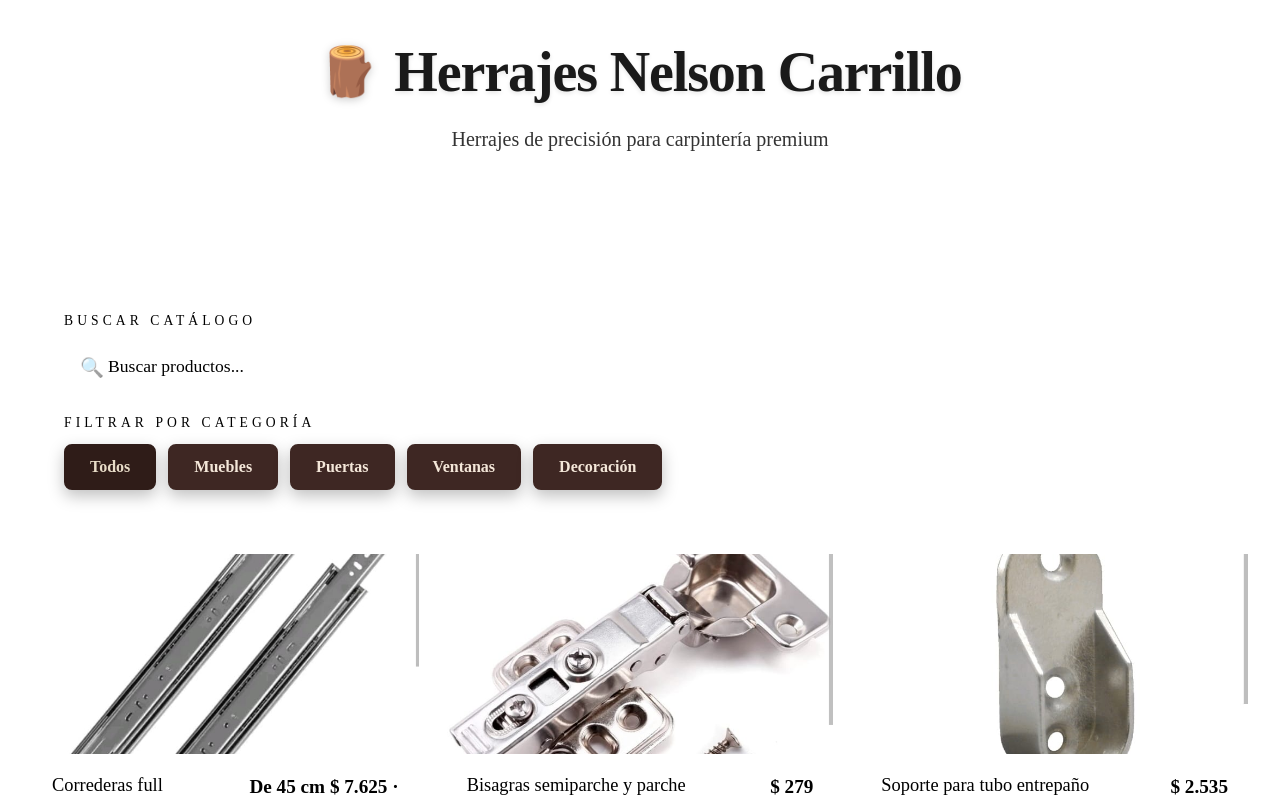
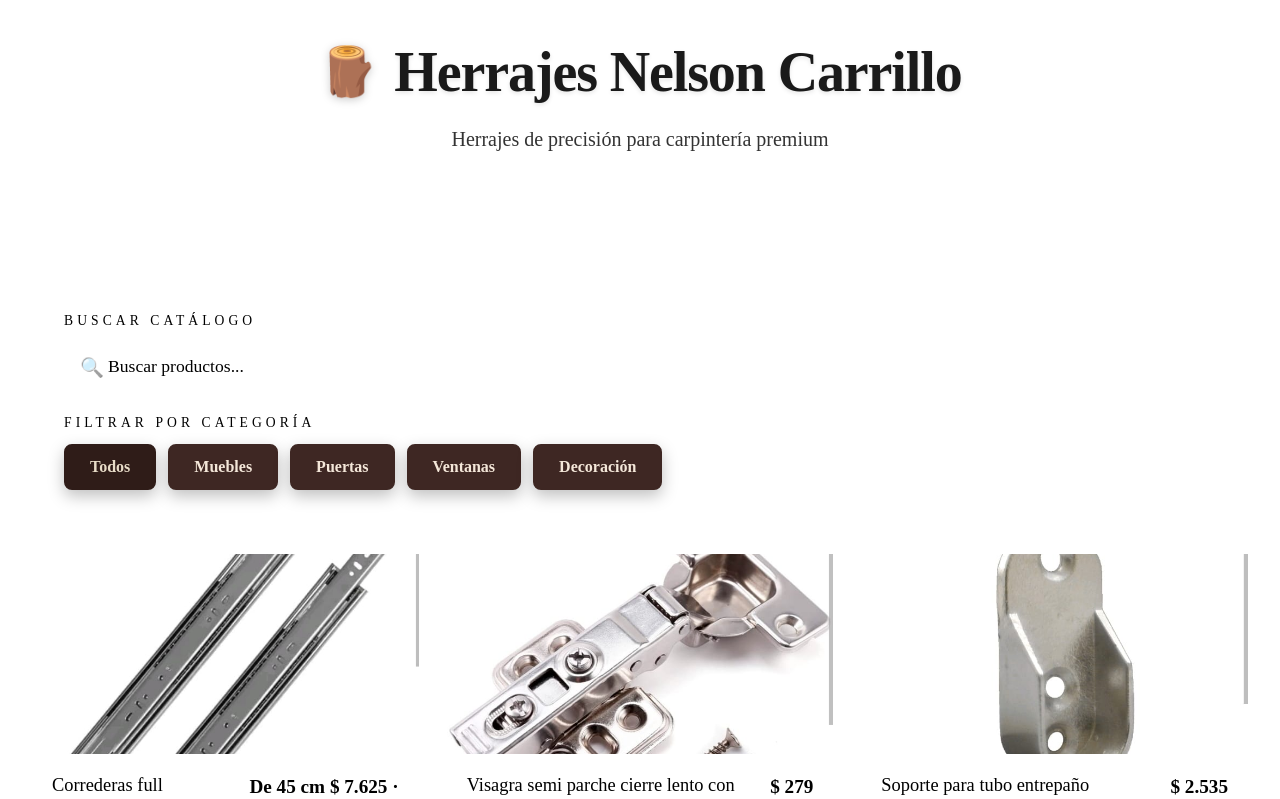
Before and after one commit to WalterJaramillo/broshure_herrajes, an Angular app: page / in a window 1280 px wide. Shown: the top 799 px of the page. Built offline with nearby package versions, Linux system fonts and the light colour scheme.

Commit message:
fix: rename segunda bisagra item

```diff
--- a/src/app/app.ts
+++ b/src/app/app.ts
@@ -25,7 +25,7 @@
 
   protected readonly materials: Material[] = [
     { name: 'Correderas full extensión tráfico semipesado', description: '', price: 'De 45 cm $ 7.625 · De 35 cm $ 6.240 · Full 55 cm $ 11.700', imageUrls: ['assets/images/1.jpeg'], category: 'Muebles' },
-    { name: 'Bisagras semiparche y parche', description: '', price: '$ 279', imageUrls: ['assets/images/3.jpeg'], category: 'Puertas' },
+    { name: 'Visagra semi parche cierre lento con apertura de 8 a 9 ml', description: '', price: '$ 279', imageUrls: ['assets/images/3.jpeg'], category: 'Puertas' },
     { name: 'Soporte para tubo entrepaño', description: '', price: '$ 2.535', imageUrls: ['assets/images/4.jpeg'], category: 'Muebles' },
     { name: 'Brazo hidráulico cierre lento', description: '', price: '$ 4.125', imageUrls: ['assets/images/5.jpeg'], category: 'Muebles' },
     { name: 'Manijas de 12.8 de largo', description: '', price: '$ 1.625', imageUrls: ['assets/images/6.jpeg'], category: 'Puertas' },
```
